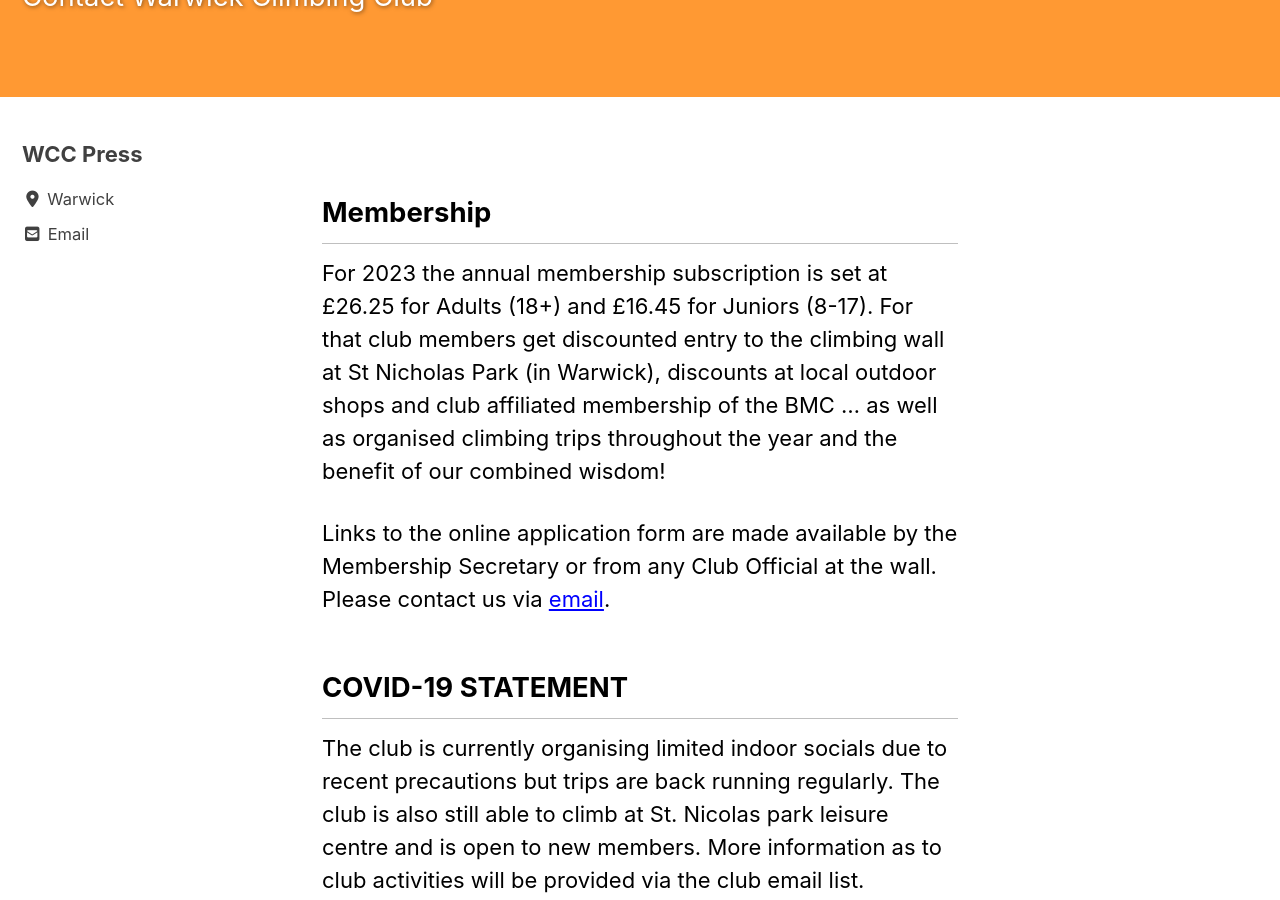
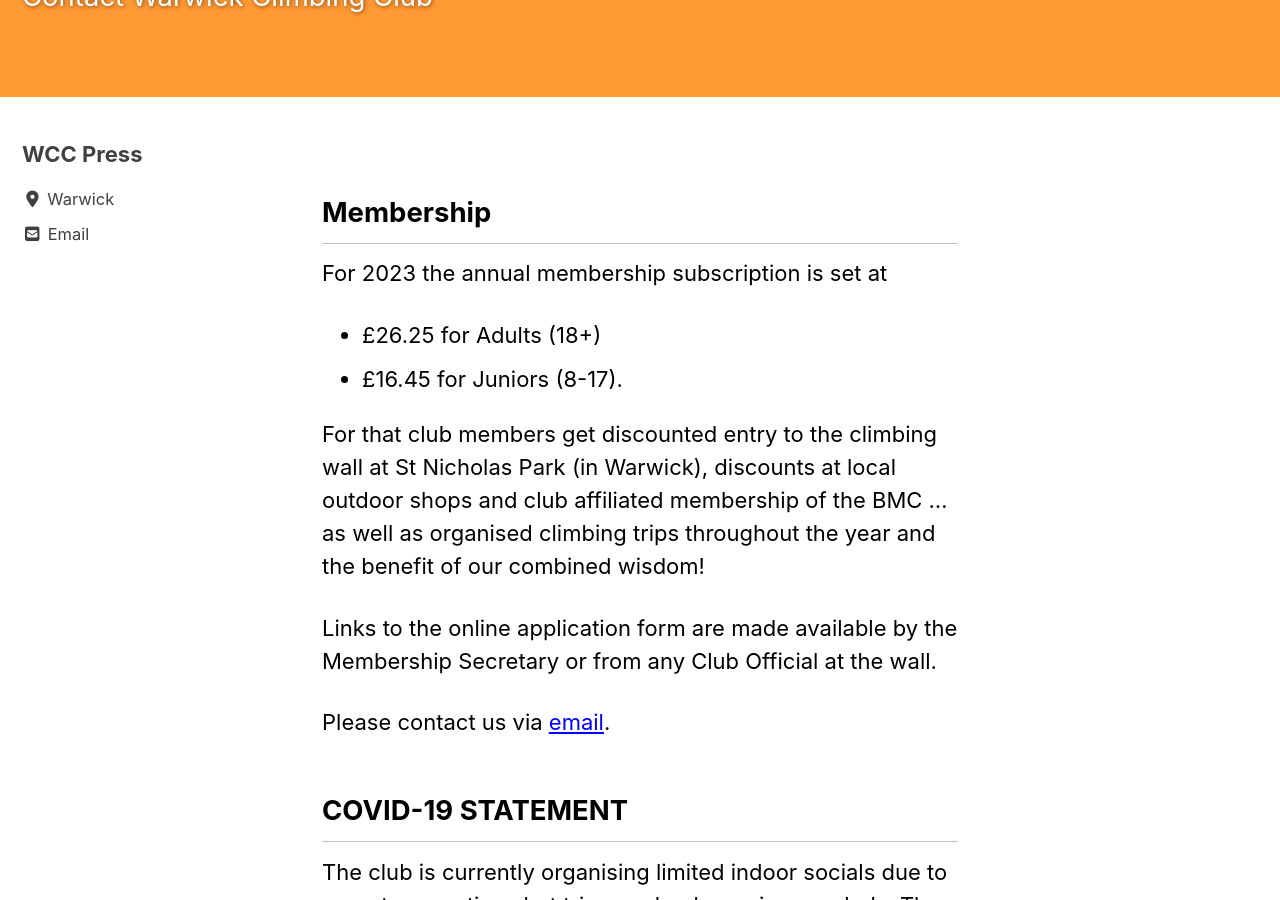
Before and after one commit to warwickclimbing/warwickclimbing.github.io, a Jekyll site: the page built from _pages/contact.md, in a window 1280 px wide and 900 px high, scrolled down 248 px. Built offline with Jekyll 4.4.1, drawn with Linux system fonts in a browser that asks for light colours; cached includes are drawn as plain includes; nearby versions of some CDN libraries.

Commit message:
Update contact.md

```diff
--- a/_pages/contact.md
+++ b/_pages/contact.md
@@ -7,9 +7,15 @@
 ---
 
 ## Membership
-For 2023 the annual membership subscription is set at £26.25 for Adults (18+) and £16.45 for Juniors (8-17). For that club members get discounted entry to the climbing wall at St Nicholas Park (in Warwick), discounts at local outdoor shops and club affiliated membership of the BMC ... as well as organised climbing trips throughout the year and the benefit of our combined wisdom!
+For 2023 the annual membership subscription is set at
+- £26.25 for Adults (18+)
+- £16.45 for Juniors (8-17).
 
-Links to the online application form are made available by the Membership Secretary or from any Club Official at the wall. Please contact us via [email](mailto:membership@warwickclimbingclub.co.uk).
+For that club members get discounted entry to the climbing wall at St Nicholas Park (in Warwick), discounts at local outdoor shops and club affiliated membership of the BMC ... as well as organised climbing trips throughout the year and the benefit of our combined wisdom!
+
+Links to the online application form are made available by the Membership Secretary or from any Club Official at the wall.
+
+Please contact us via [email](mailto:membership@warwickclimbingclub.co.uk).
 
 ## COVID-19 STATEMENT
 The club is currently organising limited indoor socials due to recent precautions but trips are back running regularly. The club is also still able to climb at St. Nicolas park leisure centre and is open to new members. More information as to club activities will be provided via the club email list.
```
